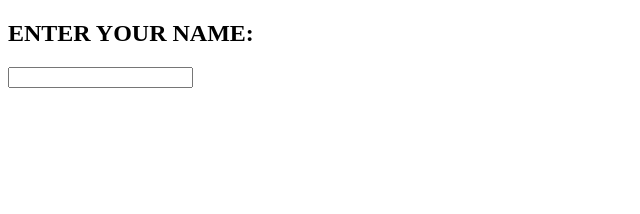
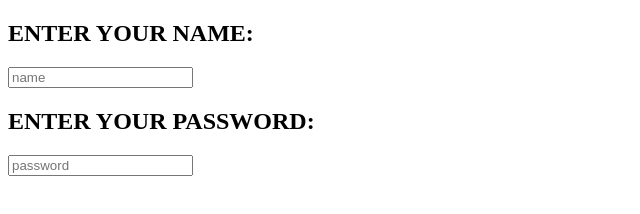
Before and after one commit to Khayrullayev1/home-work-3, a plain HTML site: page index.html in a window 1280 px wide. Shown: the whole page, without its empty margins (0-640 px from the left). Drawn offline with Linux system fonts and the light colour scheme.

Commit message:
I correct my error word

```diff
--- a/index.html
+++ b/index.html
@@ -9,8 +9,9 @@
 <body>
     <form action="">
         <h2>ENTER YOUR NAME:</h2>
-        <input type="text" closeholder="name" required>
-        <h2></h2>
+        <input type="text" placeholder="name" required>
+        <h2> ENTER YOUR PASSWORD:</h2>
+        <input type="password" placeholder="password">
 
     </form>
 </body>
```
